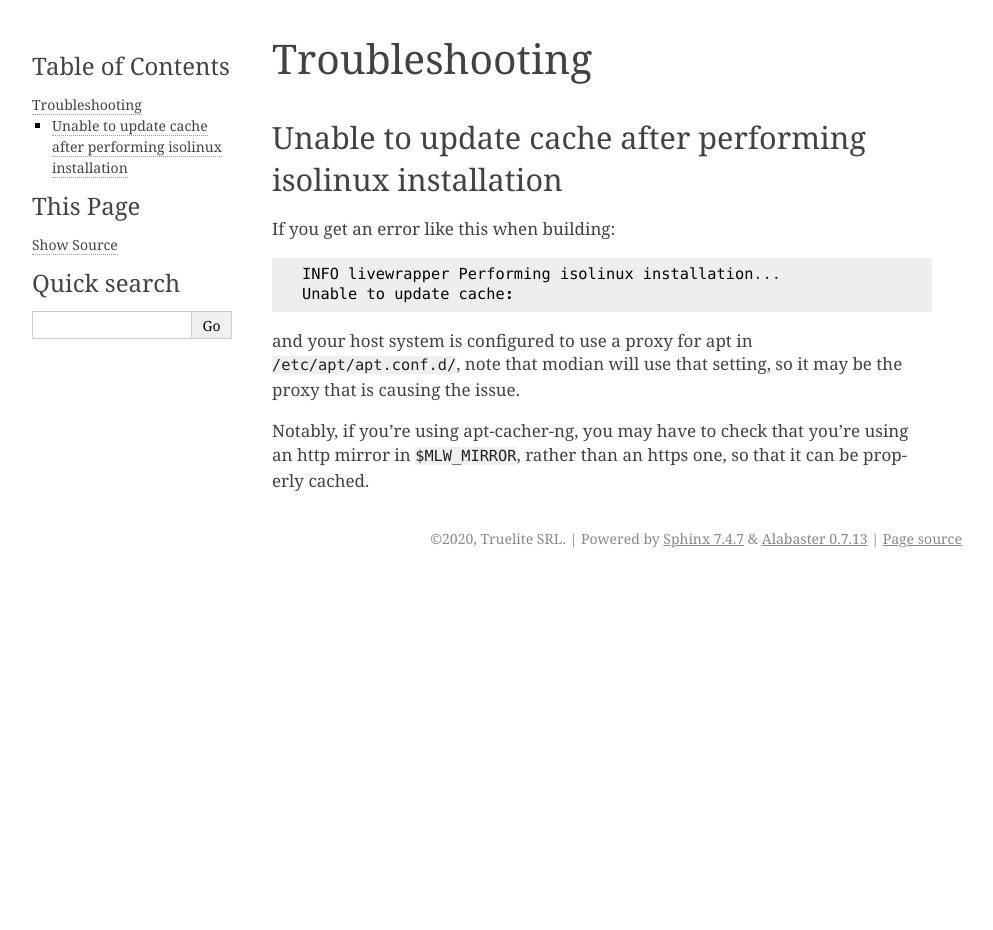
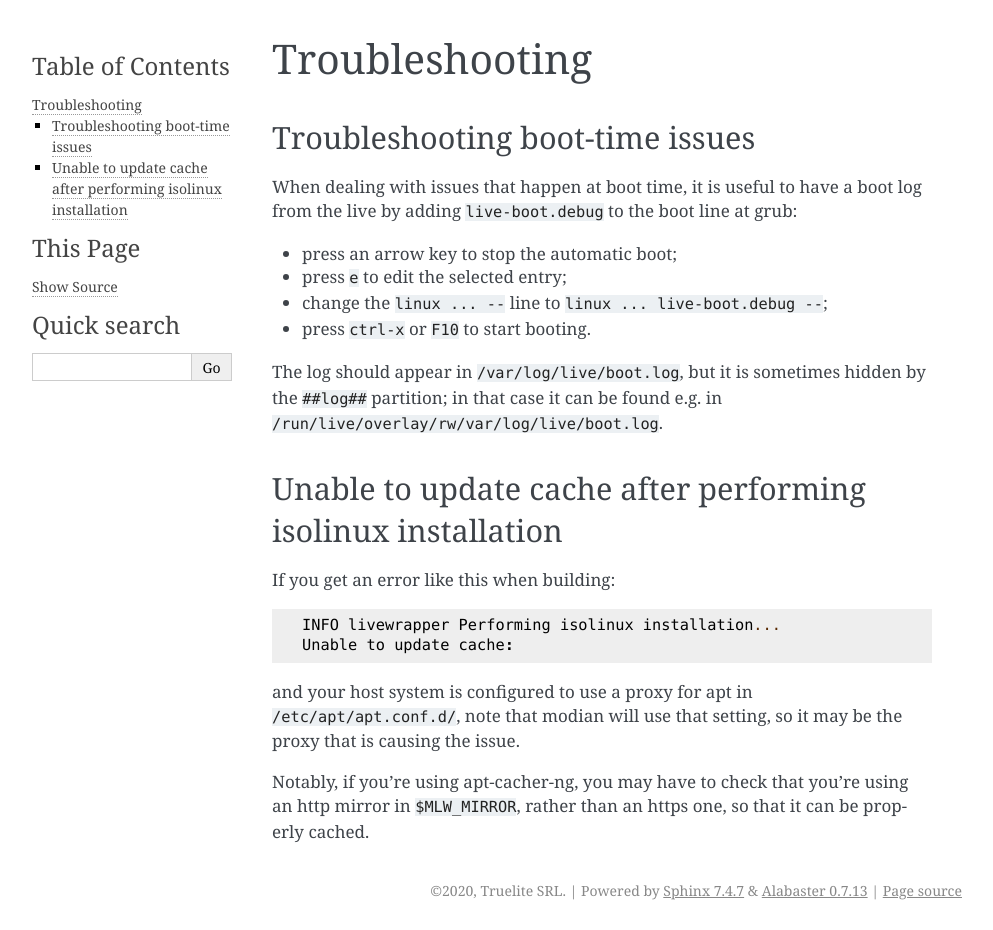
Before and after one commit to Truelite/modian, a Sphinx documentation site: the page built from docs/modian-live-wrapper/troubleshooting.rst, in a window 1280 px wide. Shown: the whole page, without its empty margins (148-1141 px from the left). Built offline with Sphinx 7.4.7, drawn with Linux system fonts in a browser that asks for light colours; before the commit the page ends 900 px from its top, so only the background shows below that.

Commit message:
live boot log documentation

```diff
--- a/docs/modian-live-wrapper/troubleshooting.rst
+++ b/docs/modian-live-wrapper/troubleshooting.rst
@@ -1,6 +1,22 @@
 ***************
 Troubleshooting
 ***************
+
+Troubleshooting boot-time issues
+--------------------------------
+
+When dealing with issues that happen at boot time, it is useful to have
+a boot log from the live by adding ``live-boot.debug`` to the boot line at
+grub:
+
+* press an arrow key to stop the automatic boot;
+* press ``e`` to edit the selected entry;
+* change the ``linux ... --`` line to ``linux ... live-boot.debug --``;
+* press ``ctrl-x`` or ``F10`` to start booting.
+
+The log should appear in ``/var/log/live/boot.log``, but it is sometimes
+hidden by the ``##log##`` partition; in that case it can be found e.g.
+in ``/run/live/overlay/rw/var/log/live/boot.log``.
 
 Unable to update cache after performing isolinux installation
 -------------------------------------------------------------
```
